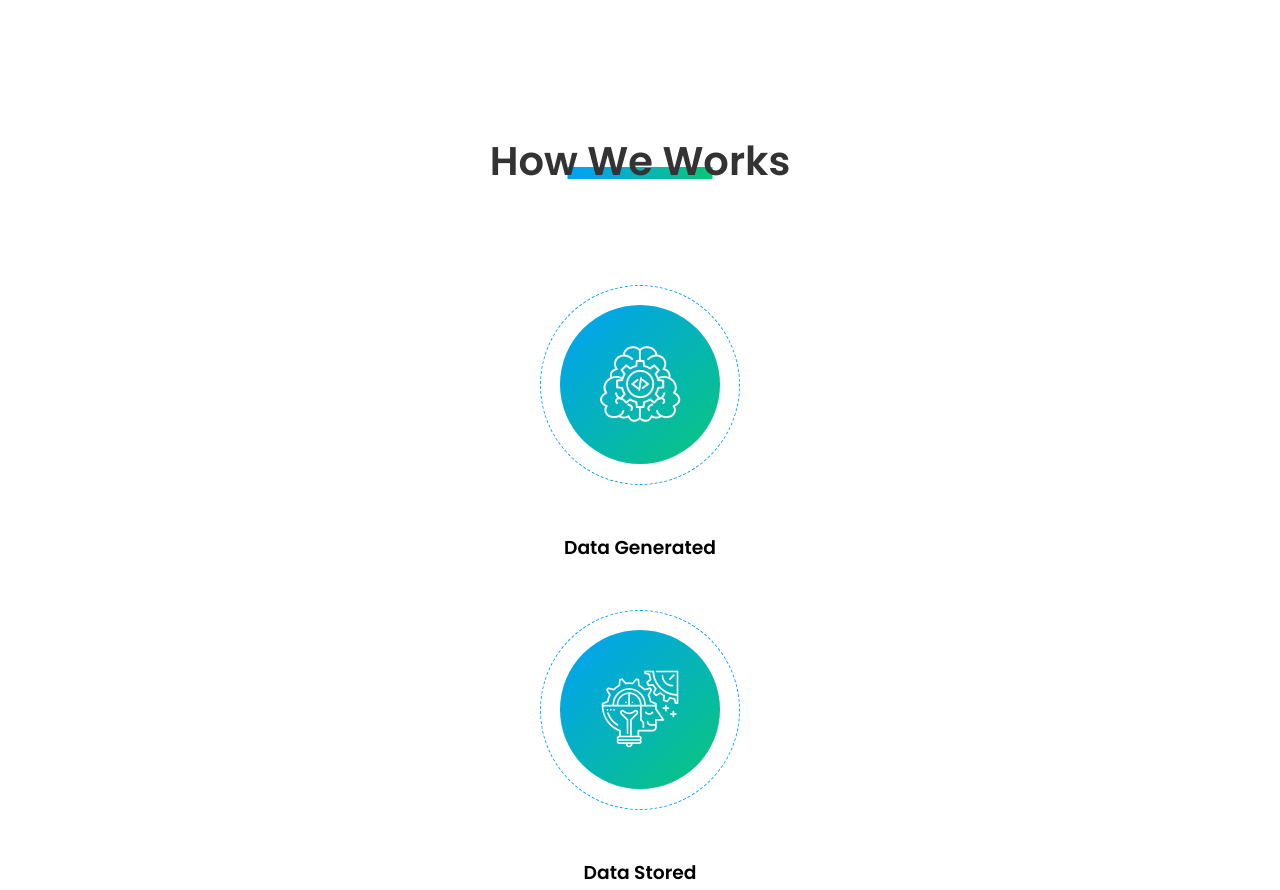
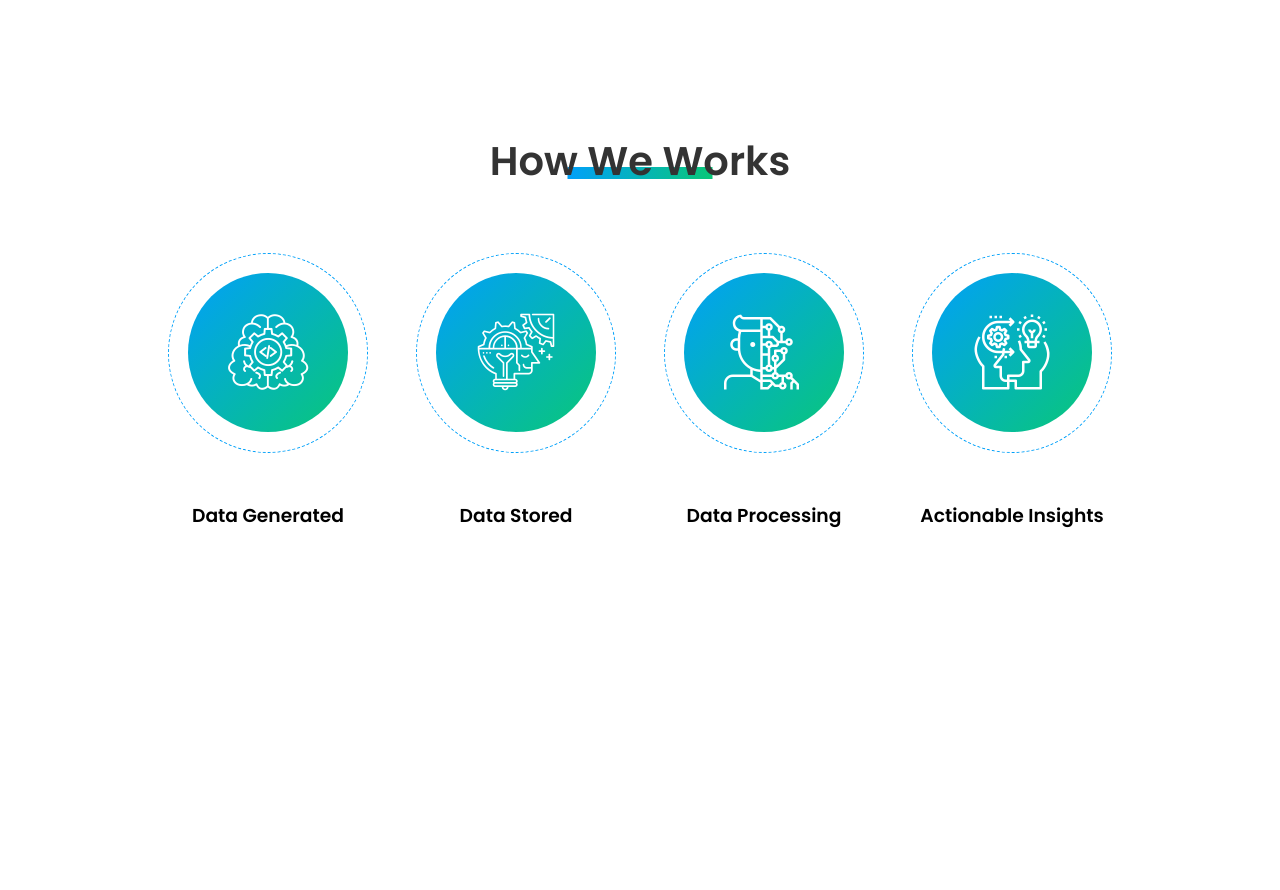
Before and after one commit to front-end-by-rimantas/41-grupe-portfolio-neuron, a website with bundled scripts: page index.html in a window 1280 px wide. Shown: the part 3328-4218 px from the top of the page. After the commit the page ends 3918 px from the top, so only its background shows below. Built offline with nearby package versions, Linux system fonts and the light colour scheme; files whose address does not match are found by name.

Commit message:
Style some higher viewports

```diff
--- a/css/components/howwework.css
+++ b/css/components/howwework.css
@@ -1,9 +1,14 @@
+.how-we-work > .row {
+    display: flex;
+    flex-direction: column;
+}
+
 #our-work {
     display: flex;
     flex-direction: column;
     gap: 3em;
-    align-items: center;
-    padding-top: 5em;
+    padding-top: 3em;
+    align-self: center;
 }
 
 .work-item {
@@ -36,3 +41,18 @@
     border-radius: 50%;
     color: white;
 }
+
+@media (min-width: 768px) {
+    #our-work {
+        flex-direction: row;
+        flex-wrap: wrap;
+        justify-content: center;
+        max-width: 690px;
+    }
+}
+
+@media (min-width: 992px) {
+    #our-work {
+        max-width: 992px;
+    }
+}
--- a/index.html
+++ b/index.html
@@ -315,7 +315,7 @@
     <!-- Subscribe end -->
 
     <!-- How We Work start -->
-    <section class="container">
+    <section class="container how-we-work">
         <div class="row">
             <h2 class="section-title title-bg-center">How We Works</h2>
             <div id="our-work">
```
